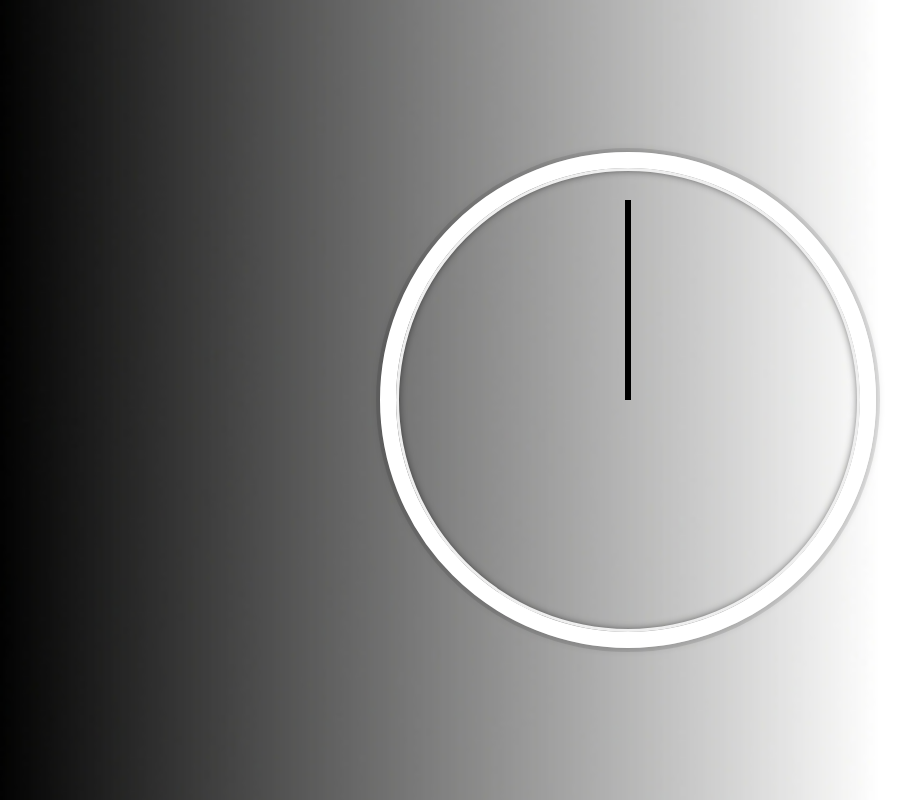
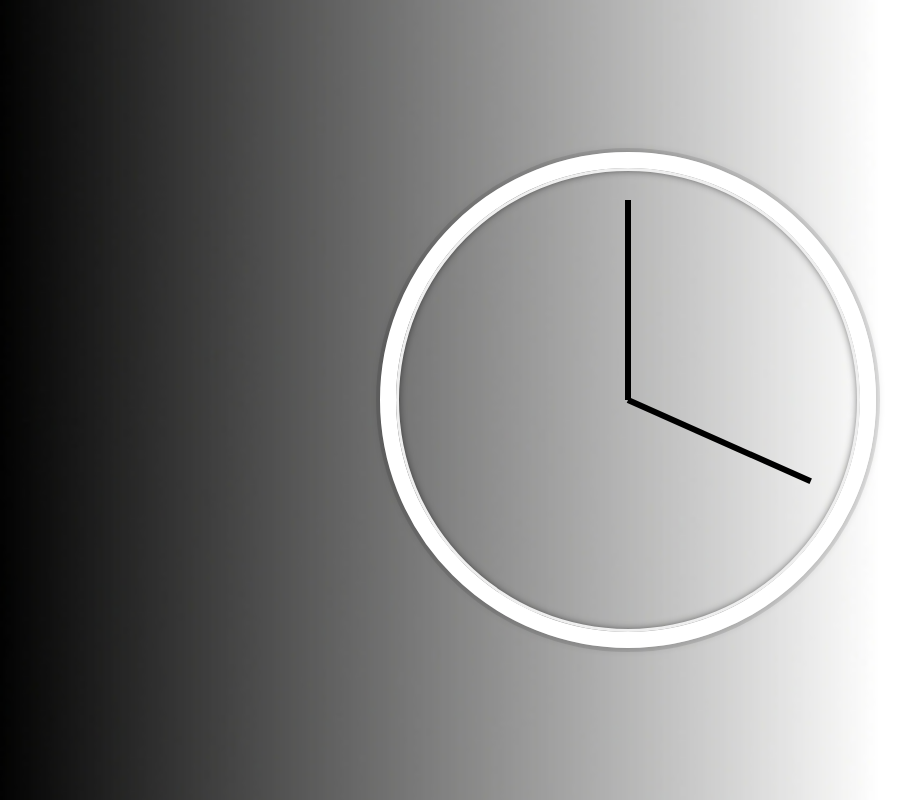
Before and after one commit to avani19/JS-CSS-Clock, a plain HTML site: page index.html in a window 1280 px wide. Shown: the whole page, without its empty margins (12-923 px from the left). Drawn offline with Linux system fonts and the light colour scheme.

Commit message:
Set SecondHand

```diff
--- a/index.html
+++ b/index.html
@@ -12,5 +12,19 @@
     <div class="hand second-hand"></div>
   </div>
 </div>
+<script type="text/javascript">
+// select css class
+var secondHand = document.querySelector(".second-hand");
+function setDate(){
+  var current = new Date();
+
+  var seconds = current.getSeconds();
+  var secondsDegrees = ((seconds / 60) * 360) + 90;
+  secondHand.style.transform = `rotate(${secondsDegrees}deg)`;
+
+}
+setInterval(setDate, 1000);
+setDate();
+</script>
 </body>
 </html>
--- a/style.css
+++ b/style.css
@@ -41,5 +41,6 @@ body{
       transform-origin: 100%;
       transform: rotate(90deg);
       transition: all 0.05s;
-      transition-timing-function: cubic-bezier(0.1, 2.7, 0.58, 1);
+      transition-timing-function: cubic-bezier(0.42, 0, 0, 1.47);
+
     }
```
